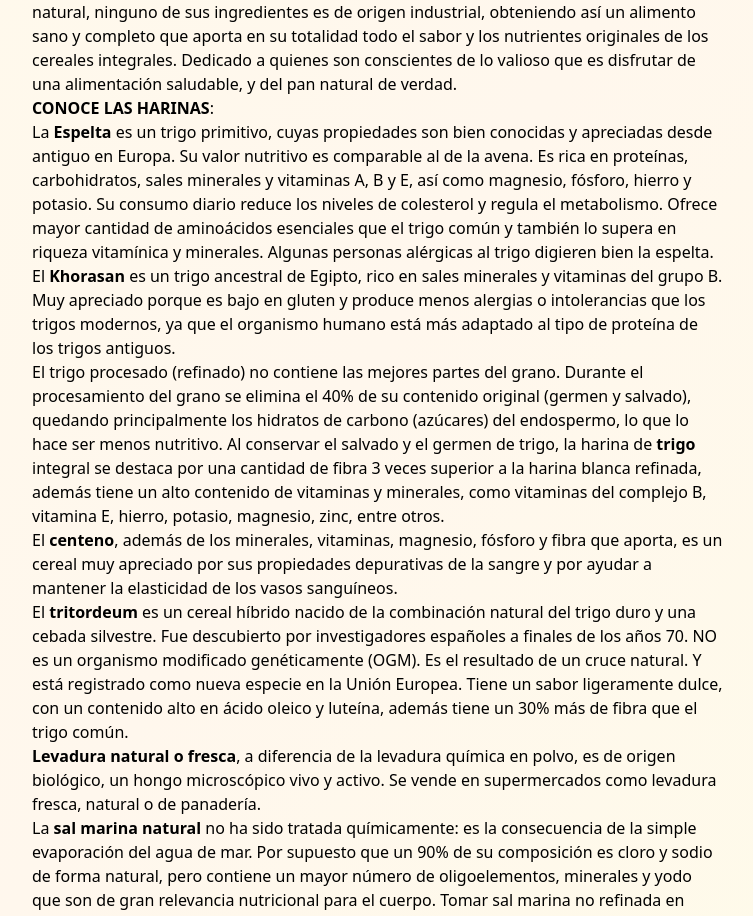
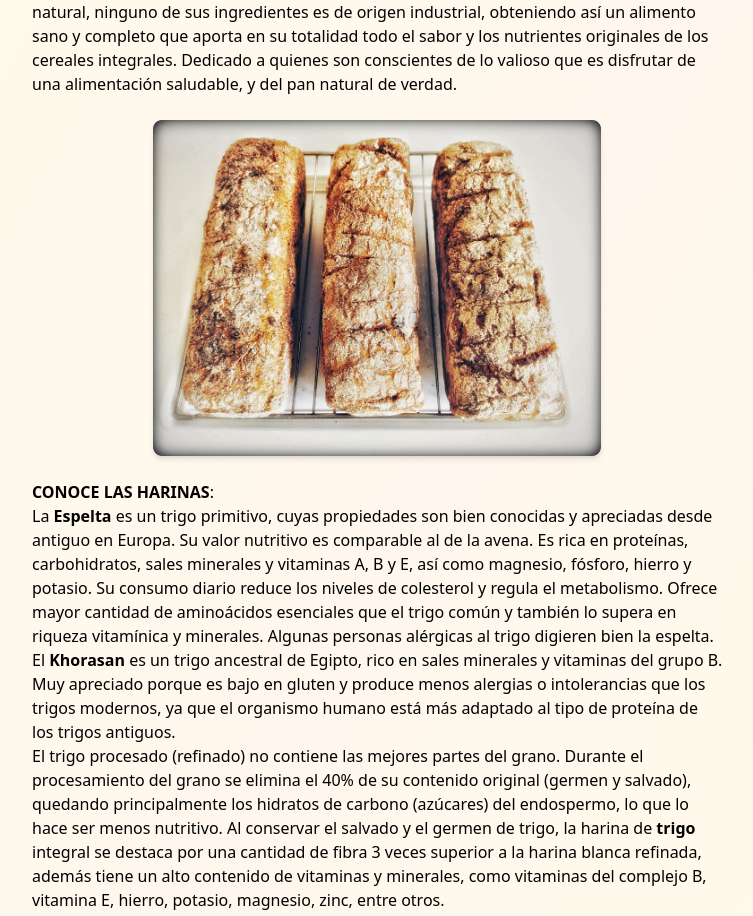
Before and after one commit to ruiznietocom-web/panes4, a React (Create React App) app: page /informacion in a window 1280 px wide. Shown: the part 908-1824 px from the top of the page, without its empty margins (72-825 px from the left). Built offline with nearby package versions, Linux system fonts and the light colour scheme.

Commit message:
Update InformacionPage.js

```diff
--- a/src/pages/InformacionPage.js
+++ b/src/pages/InformacionPage.js
@@ -1,5 +1,8 @@
 import React from 'react';
 import PantoMateImg from '../assets/images/pantomate.jpg'; // Ajusta la ruta según tu estructura
+import BarrasPan from '../assets/images/barras.jpg'; // Ajusta la ruta según tu estructura
+
+
 
 const InformacionPage = () => {
   return (
@@ -32,6 +35,16 @@ const InformacionPage = () => {
         de los cereales integrales. Dedicado a quienes son conscientes de lo valioso que es disfrutar de una
         alimentación saludable, y del pan natural de verdad.
       </p>
+
+      {/* Imagen dentro del contenido */}
+      <div className="my-6 flex justify-center">
+        <img
+          src={BarrasPan}
+          alt="Barras"
+          className="w-full max-w-md rounded-lg shadow-md"
+        />
+      </div>
+
 
       <p>
         <strong>CONOCE LAS HARINAS</strong>:
```
